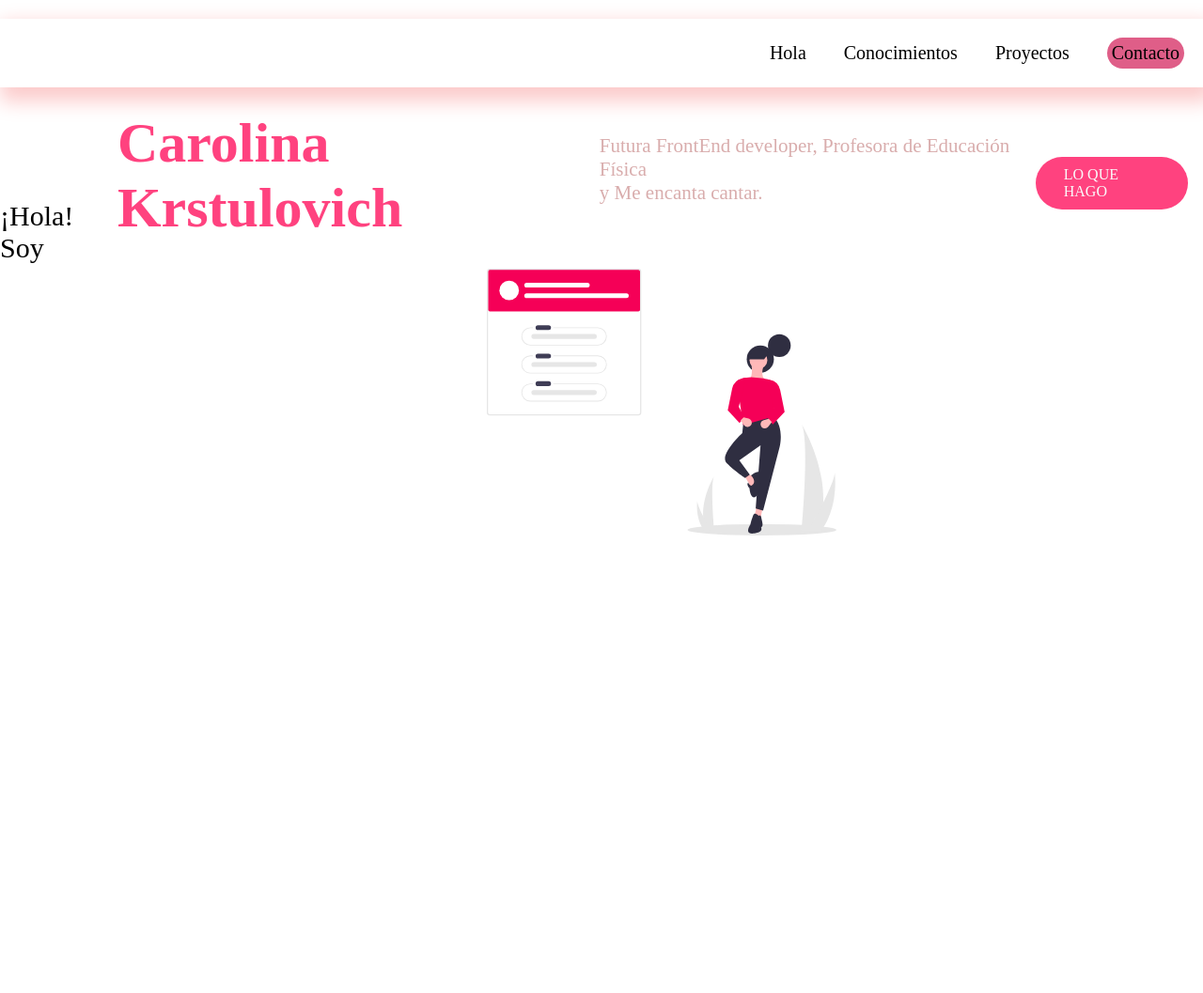
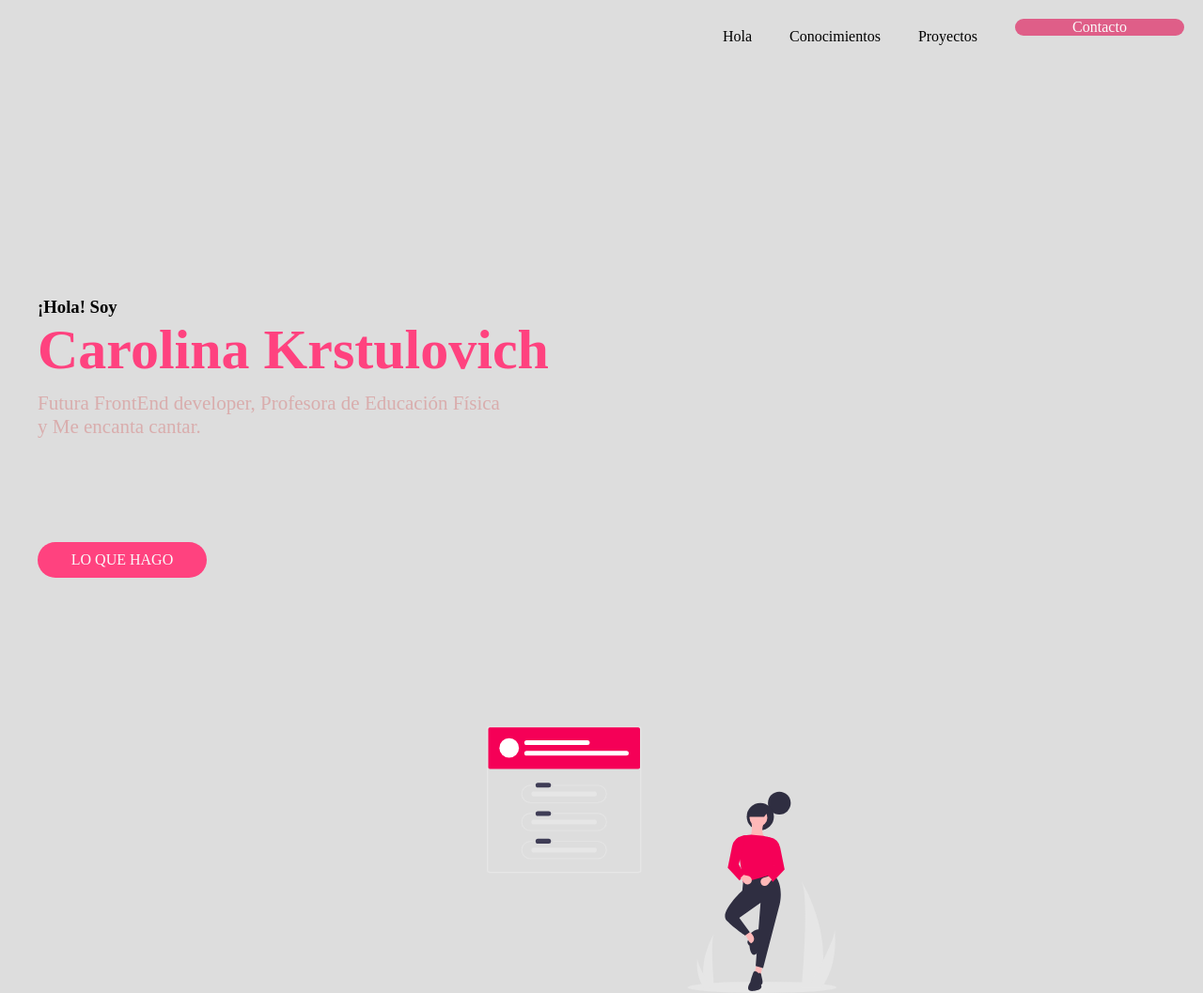
Before and after one commit to carokartu/PortfolioCarolinaKrstulovich, a plain HTML site: page index.html in a window 1280 px wide. Shown: the whole page at 94% size. Before the commit the page ends 800 px from the top, so only its background shows below. Drawn offline with Linux system fonts and the light colour scheme; a web font is replaced by a local one.

Commit message:
muchos cambios en el css

```diff
--- a/index.html
+++ b/index.html
@@ -7,24 +7,22 @@
     <title>Clase 9</title>
 </head>
 <body>
-
+<div menu-nav>
     <nav>
         <ul class="links-navegacion">
             <li>Hola</li>
             <li>Conocimientos</li>
             <li>Proyectos</li>
-            <li class="contacto"> Contacto </li>
+            <li><a href="#c" class="contacto">Contacto </a></li>
         </ul>
+
     </nav>
+</div>
 
-    <section class="introduccion">
+    <section class="carolina">
 
-
-
-          <div class="contenedor">
-
-
-            <p class="saludo">¡Hola! Soy</p>
+          <div class="contenedor" >
+            <h3> ¡Hola! Soy </h3>
             <h1 class="nombre"> Carolina Krstulovich </h1>
              <p class="sobre-mi"> Futura FrontEnd developer, Profesora de Educación Física
                 <br> y Me encanta cantar.
--- a/style.css
+++ b/style.css
@@ -1,22 +1,26 @@
 @import url('https://fonts.googleapis.com/css2?family=Rozha+One&display=swap');
 
 @import url('https://fonts.googleapis.com/css2?family=Marcellus+SC&family=Rozha+One&display=swap');
-body{
-    margin: 0;
-
-}
 
 
+body
+{
+    background-color: ;
+}
 *
 {
     box-sizing: border-box;
+    margin: 0;
+    background-color: #dddddd;
 }
 
-nav{
+.menu-nav{
     box-shadow: 5px 10px 20px 5px #fccbcb;
-    position: relative;
+    /* position: relative; */
     font-family: 'Marcellus SC', serif;
     font-size: 20px;
+    padding: 10px 0px;
+
 }
 
 .links-navegacion {
@@ -33,36 +37,39 @@ nav{
 
     border-radius: 100px ;
     background-color: #df5e88;
-    padding: 5px;
+    padding: 0 25px;
     margin-bottom: 20px;
+    text-decoration: none;
+
 
 }
 .carolina
 {
 
-    background-color: #dddddd;
-    display: flex;
+    justify-content: center;
+    flex-wrap: wrap;
+    margin-top: 10%;
+    /* display: flex;
     padding: 100px 40px 200px;
-
-    justify-content: center;
+    justify-content: center; */
 
 }
 
 .contenedor{
     width: 100%;
     /* max-width: 500px;*/
-    display: flex;
+    /* display: flex;
      flex-direction:row ;
     align-items: center;
-    text-align: left
-
+    text-align: left;
     justify-content: space-between;
      flex-direction:row ;
-}
+}  */
 
+text-align: left;
+align-content: center;
+padding: 110px 40px 130px;
 
-    width: 100%;
-    max-width: 1100px;
 
 }
 .about-img
@@ -81,18 +88,18 @@ nav{
 
 .saludo
 {
-    color: black;
+    /* color: black;
     font-size: 30px;
     font-family: 'Marcellus SC', serif;
-    margin-bottom: 5px;
-    margin-top: 100px;
+     margin-bottom: 5px;
+    margin-top: 100px;  */
 }
 
 .nombre{
     color: #ff427f;
     font-size: 60px;
-    margin-top: 5px;
-    margin-bottom: 30px;
+    /* margin-top: 5px;
+    margin-bottom: 30px; */
     font-family: 'Rozha One', serif;
 }
 .sobre-mi
@@ -101,6 +108,8 @@ nav{
     font-size: 21px;
     margin-bottom: 60px;
     font-family: 'Marcellus SC', serif;
+    padding-top: 10px;
+    padding-bottom: 50px;
 }
 
 a
@@ -114,10 +123,11 @@ a
     padding: 10px 30px;
     text-decoration: none;
     font-family: 'Marcellus SC', serif;
-    /* display: flex; */
-    /* justify-content: center;
-    align-items: center; */
-
+    display: flex;
+    justify-content: center;
+    align-items: center;
+    width: 180px;
+    text-decoration: none;
 }
 a:visited{
     color: #838383 ;
```
